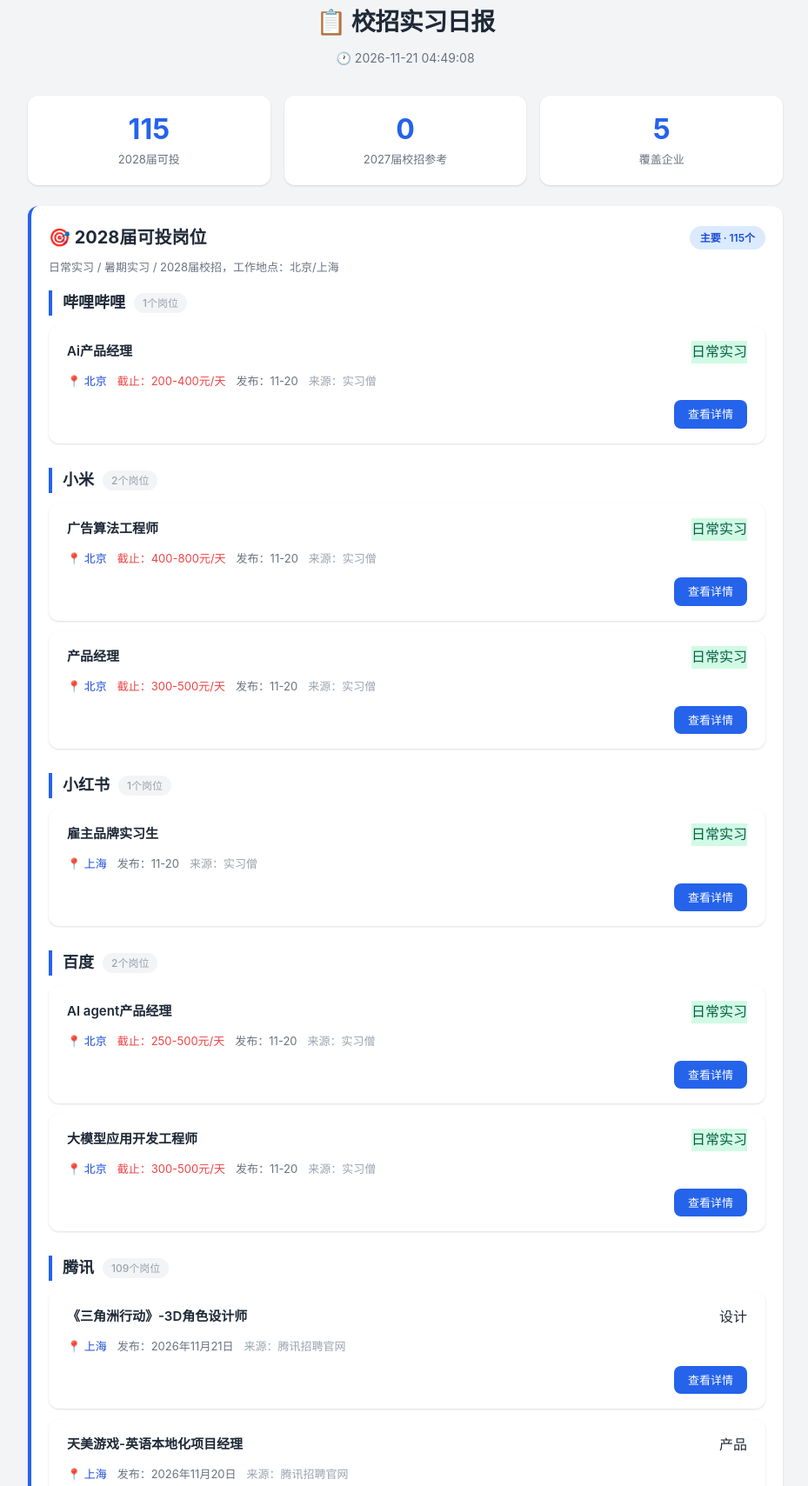
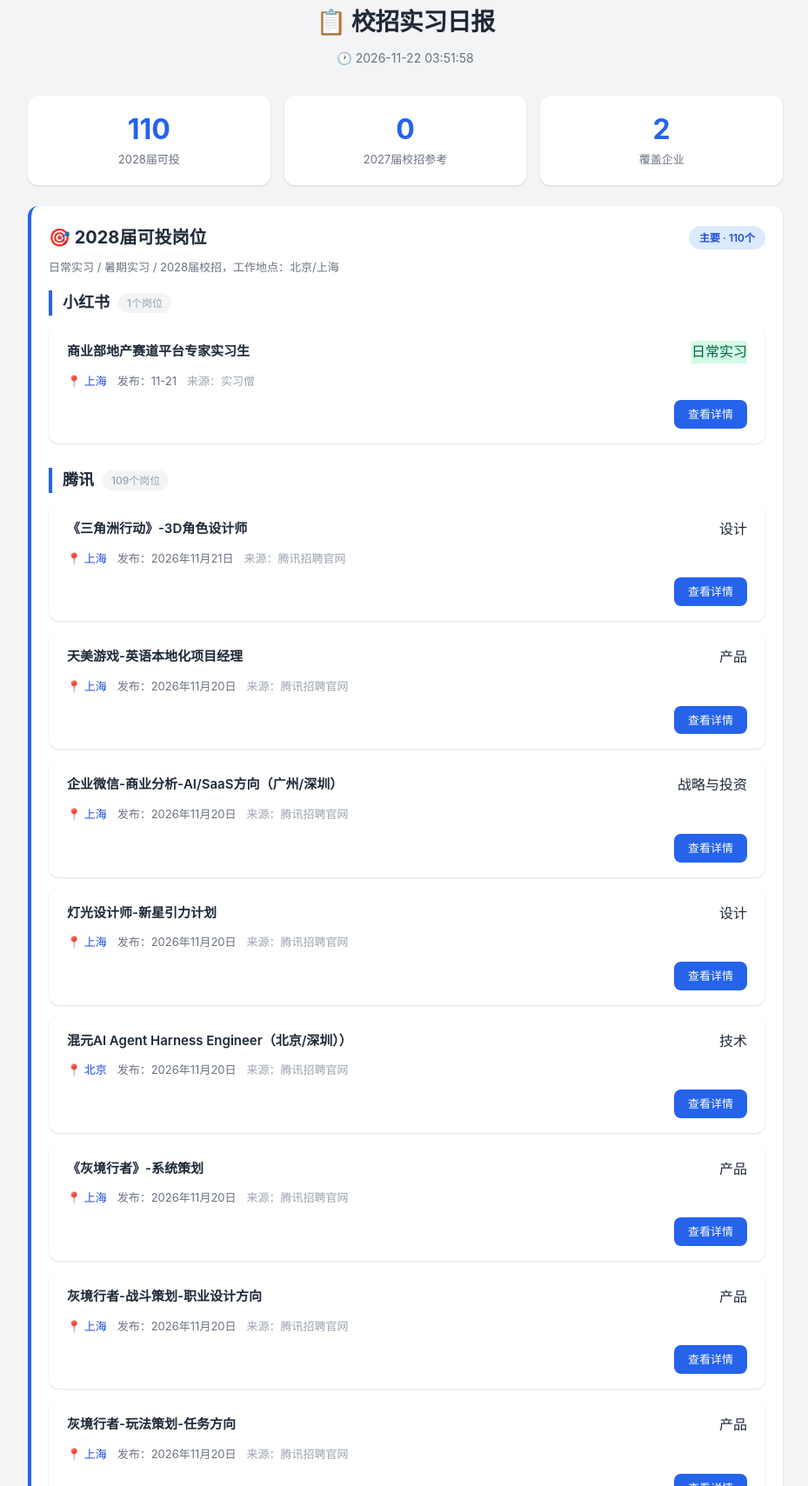
Before and after one commit to Olivia139317/campus-job-monitor, a plain HTML site: page index.html in a window 1280 px wide. Shown: the part 21-1730 px from the top of the page at 87% size, without its empty margins (174-1103 px from the left). Drawn offline with Linux system fonts and the light colour scheme.

Commit message:
deploy: 195c8cdfbad4fe722623778be836bf2a929e8a74

```diff
--- a/index.html
+++ b/index.html
@@ -3,7 +3,7 @@
 <head>
     <meta charset="UTF-8">
     <meta name="viewport" content="width=device-width, initial-scale=1.0">
-    <title>校招实习日报 - 2026-11-21 04:49:08</title>
+    <title>校招实习日报 - 2026-11-22 03:51:58</title>
     <style>
         /* ============================================================
            CSS变量（可拓展：改主题色只需要改这里）
@@ -413,15 +413,15 @@
         <!-- 顶部标题 -->
         <header class="header">
             <h1>📋 校招实习日报</h1>
-            <div class="update-time">2026-11-21 04:49:08</div>
+            <div class="update-time">2026-11-22 03:51:58</div>
         </header>
 
         <!-- 统计卡片 -->
 
     <div class="stats">
-      <div class="stat-item"><span class="stat-number">115</span><span class="stat-label">2028届可投</span></div>
+      <div class="stat-item"><span class="stat-number">110</span><span class="stat-label">2028届可投</span></div>
       <div class="stat-item"><span class="stat-number">0</span><span class="stat-label">2027届校招参考</span></div>
-      <div class="stat-item"><span class="stat-number">5</span><span class="stat-label">覆盖企业</span></div>
+      <div class="stat-item"><span class="stat-number">2</span><span class="stat-label">覆盖企业</span></div>
     </div>
 
 
@@ -429,115 +429,25 @@
         <section class="section section-primary">
             <div class="section-header">
                 <h2 class="section-title">🎯 2028届可投岗位</h2>
-                <span class="section-badge">主要 · 115个</span>
+                <span class="section-badge">主要 · 110个</span>
             </div>
             <div class="section-desc">日常实习 / 暑期实习 / 2028届校招，工作地点：北京/上海</div>
             <div class="company-section">
-  <h2 class="company-name">哔哩哔哩 <span class="job-count">1个岗位</span></h2>
-  <div class="job-list">
-    <div class="job-card">
-      <div class="job-header">
-        <span class="job-title">Ai产品经理</span>
-        <span class="job-type tag-日常实习">日常实习</span>
-      </div>
-      <div class="job-meta">
-        <span class="city">📍 北京</span>
-        <span class="deadline">截止：200-400元/天</span>
-        <span class="publish-date">发布：11-20</span>
-        <span class="source">来源：实习僧</span>
-      </div>
-      <div class="job-footer">
-        <a href="https://www.shixiseng.com/intern/inn_pmmkdnnsjbzp" target="_blank" class="apply-btn">查看详情</a>
-      </div>
-    </div>
-  </div>
-</div>
-<div class="company-section">
-  <h2 class="company-name">小米 <span class="job-count">2个岗位</span></h2>
-  <div class="job-list">
-    <div class="job-card">
-      <div class="job-header">
-        <span class="job-title">广告算法工程师</span>
-        <span class="job-type tag-日常实习">日常实习</span>
-      </div>
-      <div class="job-meta">
-        <span class="city">📍 北京</span>
-        <span class="deadline">截止：400-800元/天</span>
-        <span class="publish-date">发布：11-20</span>
-        <span class="source">来源：实习僧</span>
-      </div>
-      <div class="job-footer">
-        <a href="https://www.shixiseng.com/intern/inn_9nlbjq9jm2dq" target="_blank" class="apply-btn">查看详情</a>
-      </div>
-    </div>
-    <div class="job-card">
-      <div class="job-header">
-        <span class="job-title">产品经理</span>
-        <span class="job-type tag-日常实习">日常实习</span>
-      </div>
-      <div class="job-meta">
-        <span class="city">📍 北京</span>
-        <span class="deadline">截止：300-500元/天</span>
-        <span class="publish-date">发布：11-20</span>
-        <span class="source">来源：实习僧</span>
-      </div>
-      <div class="job-footer">
-        <a href="https://www.shixiseng.com/intern/inn_stc2il5yucw1" target="_blank" class="apply-btn">查看详情</a>
-      </div>
-    </div>
-  </div>
-</div>
-<div class="company-section">
   <h2 class="company-name">小红书 <span class="job-count">1个岗位</span></h2>
   <div class="job-list">
     <div class="job-card">
       <div class="job-header">
-        <span class="job-title">雇主品牌实习生</span>
+        <span class="job-title">商业部地产赛道平台专家实习生</span>
         <span class="job-type tag-日常实习">日常实习</span>
       </div>
       <div class="job-meta">
         <span class="city">📍 上海</span>
 
-        <span class="publish-date">发布：11-20</span>
+        <span class="publish-date">发布：11-21</span>
         <span class="source">来源：实习僧</span>
       </div>
       <div class="job-footer">
-        <a href="https://www.shixiseng.com/intern/inn_fkvoi56p7xkz" target="_blank" class="apply-btn">查看详情</a>
-      </div>
-    </div>
-  </div>
-</div>
-<div class="company-section">
-  <h2 class="company-name">百度 <span class="job-count">2个岗位</span></h2>
-  <div class="job-list">
-    <div class="job-card">
-      <div class="job-header">
-        <span class="job-title">AI agent产品经理</span>
-        <span class="job-type tag-日常实习">日常实习</span>
-      </div>
-      <div class="job-meta">
-        <span class="city">📍 北京</span>
-        <span class="deadline">截止：250-500元/天</span>
-        <span class="publish-date">发布：11-20</span>
-        <span class="source">来源：实习僧</span>
-      </div>
-      <div class="job-footer">
-        <a href="https://www.shixiseng.com/intern/inn_u6ryy8bvm97u" target="_blank" class="apply-btn">查看详情</a>
-      </div>
-    </div>
-    <div class="job-card">
-      <div class="job-header">
-        <span class="job-title">大模型应用开发工程师</span>
-        <span class="job-type tag-日常实习">日常实习</span>
-      </div>
-      <div class="job-meta">
-        <span class="city">📍 北京</span>
-        <span class="deadline">截止：300-500元/天</span>
-        <span class="publish-date">发布：11-20</span>
-        <span class="source">来源：实习僧</span>
-      </div>
-      <div class="job-footer">
-        <a href="https://www.shixiseng.com/intern/inn_fzo2zcbxxfau" target="_blank" class="apply-btn">查看详情</a>
+        <a href="https://www.shixiseng.com/intern/inn_gzgjply3l0u2" target="_blank" class="apply-btn">查看详情</a>
       </div>
     </div>
   </div>
@@ -832,6 +742,21 @@
     </div>
     <div class="job-card">
       <div class="job-header">
+        <span class="job-title">微信-WeLM 大模型 RL 环境构建研发工程师（深圳、上海）</span>
+        <span class="job-type tag-技术">技术</span>
+      </div>
+      <div class="job-meta">
+        <span class="city">📍 北京</span>
+
+        <span class="publish-date">发布：2026年11月19日</span>
+        <span class="source">来源：腾讯招聘官网</span>
+      </div>
+      <div class="job-footer">
+        <a href="http://careers.tencent.com/jobdesc.html?postId=2020723058859470848" target="_blank" class="apply-btn">查看详情</a>
+      </div>
+    </div>
+    <div class="job-card">
+      <div class="job-header">
         <span class="job-title">微信-WeLM -多模态大模型算法专家（深圳，上海）</span>
         <span class="job-type tag-技术">技术</span>
       </div>
@@ -843,21 +768,6 @@
       </div>
       <div class="job-footer">
         <a href="http://careers.tencent.com/jobdesc.html?postId=2021521585860673536" target="_blank" class="apply-btn">查看详情</a>
-      </div>
-    </div>
-    <div class="job-card">
-      <div class="job-header">
-        <span class="job-title">微信-WeLM 大模型 RL 环境构建研发工程师（深圳、上海）</span>
-        <span class="job-type tag-技术">技术</span>
-      </div>
-      <div class="job-meta">
-        <span class="city">📍 北京</span>
-
-        <span class="publish-date">发布：2026年11月19日</span>
-        <span class="source">来源：腾讯招聘官网</span>
-      </div>
-      <div class="job-footer">
-        <a href="http://careers.tencent.com/jobdesc.html?postId=2020723058859470848" target="_blank" class="apply-btn">查看详情</a>
       </div>
     </div>
     <div class="job-card">
@@ -1777,6 +1687,21 @@
     </div>
     <div class="job-card">
       <div class="job-header">
+        <span class="job-title">高级GPU推理工程师</span>
+        <span class="job-type tag-技术">技术</span>
+      </div>
+      <div class="job-meta">
+        <span class="city">📍 北京</span>
+
+        <span class="publish-date">发布：2026年11月13日</span>
+        <span class="source">来源：腾讯招聘官网</span>
+      </div>
+      <div class="job-footer">
+        <a href="http://careers.tencent.com/jobdesc.html?postId=2052709099375869952" target="_blank" class="apply-btn">查看详情</a>
+      </div>
+    </div>
+    <div class="job-card">
+      <div class="job-header">
         <span class="job-title">GPU训练工程师</span>
         <span class="job-type tag-技术">技术</span>
       </div>
@@ -1788,21 +1713,6 @@
       </div>
       <div class="job-footer">
         <a href="http://careers.tencent.com/jobdesc.html?postId=2052709091612209152" target="_blank" class="apply-btn">查看详情</a>
-      </div>
-    </div>
-    <div class="job-card">
-      <div class="job-header">
-        <span class="job-title">高级GPU推理工程师</span>
-        <span class="job-type tag-技术">技术</span>
-      </div>
-      <div class="job-meta">
-        <span class="city">📍 北京</span>
-
-        <span class="publish-date">发布：2026年11月13日</span>
-        <span class="source">来源：腾讯招聘官网</span>
-      </div>
-      <div class="job-footer">
-        <a href="http://careers.tencent.com/jobdesc.html?postId=2052709099375869952" target="_blank" class="apply-btn">查看详情</a>
       </div>
     </div>
     <div class="job-card">
@@ -1837,6 +1747,21 @@
     </div>
     <div class="job-card">
       <div class="job-header">
+        <span class="job-title">《三角洲行动》叙事策划-新星引力计划</span>
+        <span class="job-type tag-产品">产品</span>
+      </div>
+      <div class="job-meta">
+        <span class="city">📍 上海</span>
+
+        <span class="publish-date">发布：2026年11月12日</span>
+        <span class="source">来源：腾讯招聘官网</span>
+      </div>
+      <div class="job-footer">
+        <a href="http://careers.tencent.com/jobdesc.html?postId=2064519707851145216" target="_blank" class="apply-btn">查看详情</a>
+      </div>
+    </div>
+    <div class="job-card">
+      <div class="job-header">
         <span class="job-title">《王者荣耀世界》游戏美宣负责人</span>
         <span class="job-type tag-设计">设计</span>
       </div>
@@ -1848,21 +1773,6 @@
       </div>
       <div class="job-footer">
         <a href="http://careers.tencent.com/jobdesc.html?postId=2087353327057813504" target="_blank" class="apply-btn">查看详情</a>
-      </div>
-    </div>
-    <div class="job-card">
-      <div class="job-header">
-        <span class="job-title">《三角洲行动》叙事策划-新星引力计划</span>
-        <span class="job-type tag-产品">产品</span>
-      </div>
-      <div class="job-meta">
-        <span class="city">📍 上海</span>
-
-        <span class="publish-date">发布：2026年11月12日</span>
-        <span class="source">来源：腾讯招聘官网</span>
-      </div>
-      <div class="job-footer">
-        <a href="http://careers.tencent.com/jobdesc.html?postId=2064519707851145216" target="_blank" class="apply-btn">查看详情</a>
       </div>
     </div>
     <div class="job-card">
@@ -2198,7 +2108,7 @@
         <!-- 底部信息 -->
         <footer class="footer">
             <p>本页面由自动化脚本生成，信息来源于各企业招聘官网及第三方校招汇总平台</p>
-            <p>所有岗位信息均来自官方渠道，投递前请以官方页面为准 | 2028届可投 115 条 · 2027届参考 0 条</p>
+            <p>所有岗位信息均来自官方渠道，投递前请以官方页面为准 | 2028届可投 110 条 · 2027届参考 0 条</p>
             <p>项目可拓展：支持添加更多企业、信息源、推送渠道和数据分析功能</p>
         </footer>
     </div>
```
